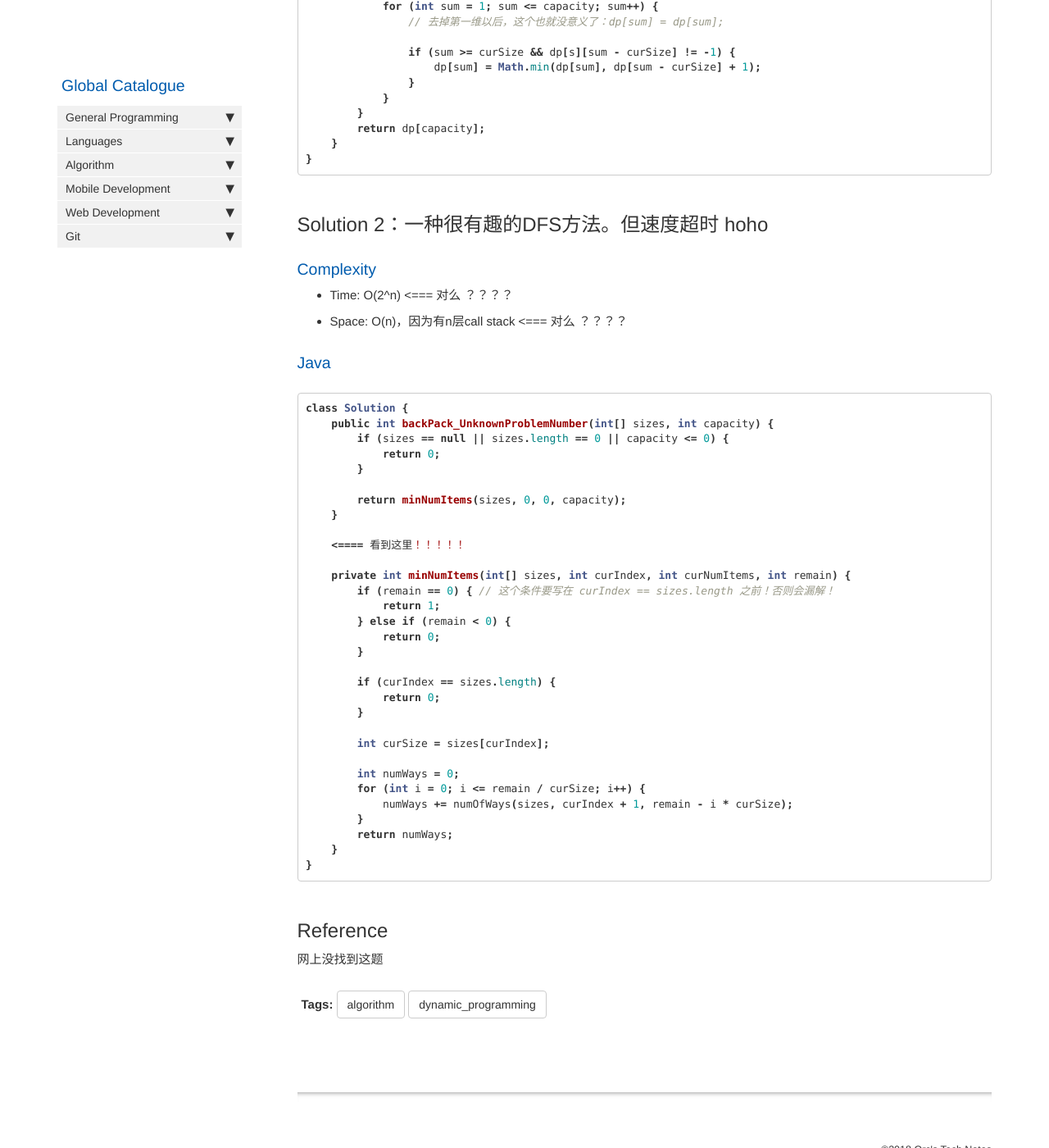
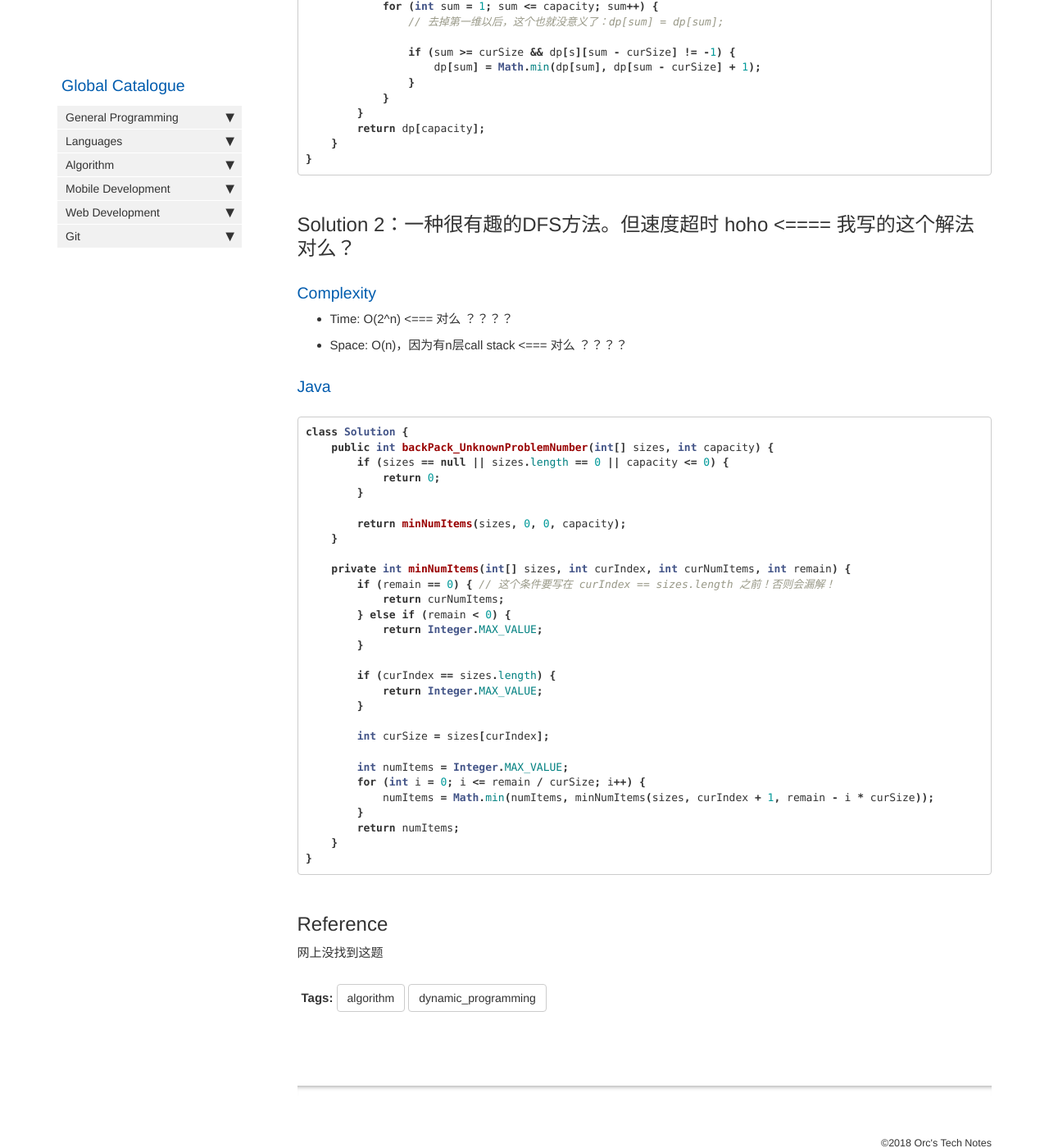
Before and after one commit to HungryOrc/hungryorc.github.io, a Jekyll site: the page built from pages/algorithm/algorithm_backpack_unlimited_1Attr_exactFill_returnMinNumOfItems.md, in a window 1280 px wide and 1400 px high, scrolled down 3539 px. Shown: the whole window at 82% size. Built offline with Jekyll 4.4.1, drawn with Linux system fonts in a browser that asks for light colours; nearby versions of some CDN libraries; comment, search, counter and statistics services are not loaded.

Commit message:
Update algorithm_backpack_unlimited_1Attr_exactFill_returnMinNumOfItems.md

````diff
--- a/pages/algorithm/algorithm_backpack_unlimited_1Attr_exactFill_returnMinNumOfItems.md
+++ b/pages/algorithm/algorithm_backpack_unlimited_1Attr_exactFill_returnMinNumOfItems.md
@@ -164,7 +164,7 @@
 ```
 
 
-## Solution 2：一种很有趣的DFS方法。但速度超时 hoho
+## Solution 2：一种很有趣的DFS方法。但速度超时 hoho <==== 我写的这个解法对么？
 
 ### Complexity
 * Time: O(2^n) <=== 对么 ？？？？
@@ -181,26 +181,24 @@
         return minNumItems(sizes, 0, 0, capacity);
     }
 
-    <==== 看到这里！！！！！
-
     private int minNumItems(int[] sizes, int curIndex, int curNumItems, int remain) {
         if (remain == 0) { // 这个条件要写在 curIndex == sizes.length 之前！否则会漏解！
-            return 1;
+            return curNumItems;
         } else if (remain < 0) {
-            return 0;
+            return Integer.MAX_VALUE;
         }
 
         if (curIndex == sizes.length) {
-            return 0;
+            return Integer.MAX_VALUE;
         }
 
         int curSize = sizes[curIndex];
 
-        int numWays = 0;
+        int numItems = Integer.MAX_VALUE;
         for (int i = 0; i <= remain / curSize; i++) {
-            numWays += numOfWays(sizes, curIndex + 1, remain - i * curSize);
+            numItems = Math.min(numItems, minNumItems(sizes, curIndex + 1, remain - i * curSize));
         }
-        return numWays;
+        return numItems;
     }
 }
 ```
````
